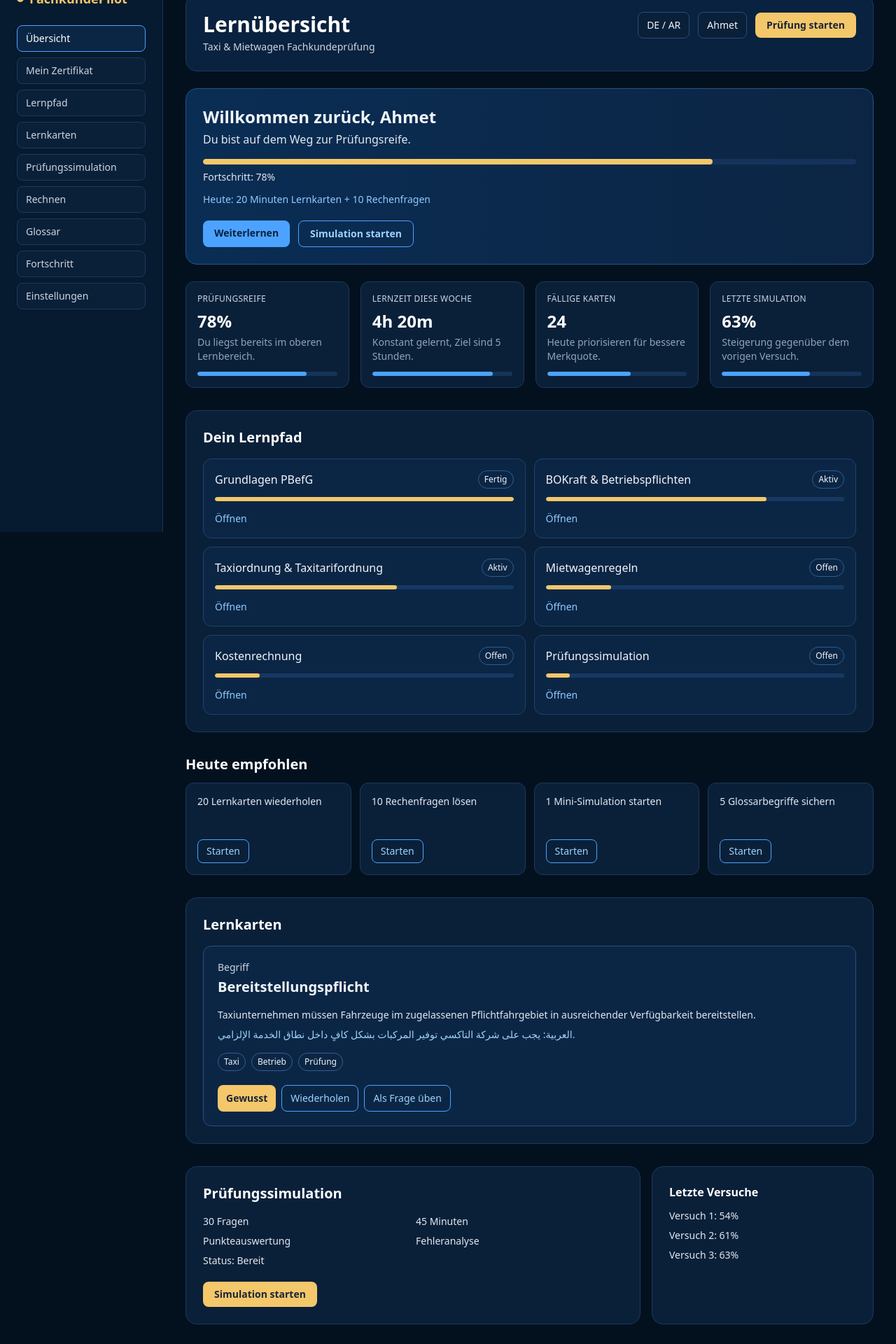
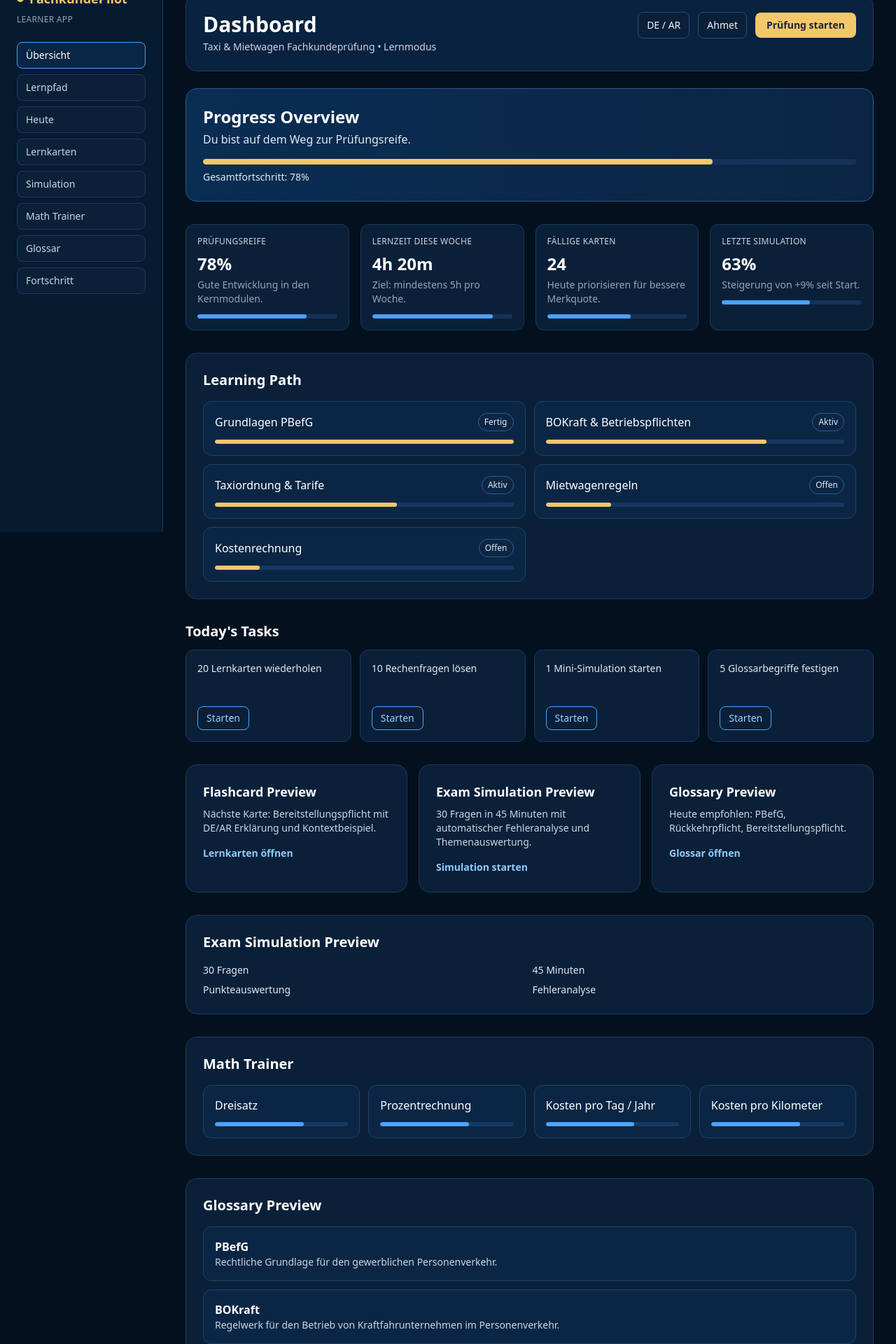
Before and after one commit to ammarsenaid/learn, a Next.js app: page /dashboard in a window 1280 px wide. Shown: the part 40-1960 px from the top of the page at 70% size. Built offline with nearby package versions, Linux system fonts and the light colour scheme.

Commit message:
Redesign learner dashboard page layout

```diff
--- a/app/dashboard/page.tsx
+++ b/app/dashboard/page.tsx
@@ -4,83 +4,85 @@ import Link from 'next/link';
 export const metadata: Metadata = {
   title: 'Dashboard — FachkundePilot',
   description:
-    'Deine persönliche Lernübersicht mit Lernpfad, Lernkarten, Prüfungssimulation und Fortschrittsanalyse.',
+    'Learner dashboard with progress overview, learning path, daily tasks, flashcard preview, and exam simulation.',
 };
 
 type SidebarItem = { label: string; href: string; active?: boolean };
+type KpiItem = { title: string; value: string; helper: string; progress: number };
 
-type KpiItem = {
+type SectionCard = {
   title: string;
-  value: string;
-  helper: string;
-  progress: number;
+  description: string;
+  cta: string;
+  href: string;
 };
 
 const sidebarItems: SidebarItem[] = [
   { label: 'Übersicht', href: '/dashboard', active: true },
-  { label: 'Mein Zertifikat', href: '/zertifikate/taxi-mietwagen' },
   { label: 'Lernpfad', href: '/dashboard#lernpfad' },
+  { label: 'Heute', href: '/dashboard#today' },
   { label: 'Lernkarten', href: '/dashboard#lernkarten' },
-  { label: 'Prüfungssimulation', href: '/dashboard#simulation' },
-  { label: 'Rechnen', href: '/dashboard#rechnen' },
+  { label: 'Simulation', href: '/dashboard#simulation' },
+  { label: 'Math Trainer', href: '/dashboard#rechnen' },
   { label: 'Glossar', href: '/dashboard#glossar' },
   { label: 'Fortschritt', href: '/dashboard#fortschritt' },
-  { label: 'Einstellungen', href: '/dashboard#einstellungen' },
 ];
 
 const kpiItems: KpiItem[] = [
-  {
-    title: 'Prüfungsreife',
-    value: '78%',
-    helper: 'Du liegst bereits im oberen Lernbereich.',
-    progress: 78,
-  },
-  {
-    title: 'Lernzeit diese Woche',
-    value: '4h 20m',
-    helper: 'Konstant gelernt, Ziel sind 5 Stunden.',
-    progress: 86,
-  },
-  {
-    title: 'Fällige Karten',
-    value: '24',
-    helper: 'Heute priorisieren für bessere Merkquote.',
-    progress: 60,
-  },
-  {
-    title: 'Letzte Simulation',
-    value: '63%',
-    helper: 'Steigerung gegenüber dem vorigen Versuch.',
-    progress: 63,
-  },
+  { title: 'Prüfungsreife', value: '78%', helper: 'Gute Entwicklung in den Kernmodulen.', progress: 78 },
+  { title: 'Lernzeit diese Woche', value: '4h 20m', helper: 'Ziel: mindestens 5h pro Woche.', progress: 86 },
+  { title: 'Fällige Karten', value: '24', helper: 'Heute priorisieren für bessere Merkquote.', progress: 60 },
+  { title: 'Letzte Simulation', value: '63%', helper: 'Steigerung von +9% seit Start.', progress: 63 },
 ];
 
 const learningPath = [
   { title: 'Grundlagen PBefG', status: 'Fertig', progress: 100 },
   { title: 'BOKraft & Betriebspflichten', status: 'Aktiv', progress: 74 },
-  { title: 'Taxiordnung & Taxitarifordnung', status: 'Aktiv', progress: 61 },
+  { title: 'Taxiordnung & Tarife', status: 'Aktiv', progress: 61 },
   { title: 'Mietwagenregeln', status: 'Offen', progress: 22 },
   { title: 'Kostenrechnung', status: 'Offen', progress: 15 },
-  { title: 'Prüfungssimulation', status: 'Offen', progress: 8 },
 ];
 
 const todayTasks = [
   '20 Lernkarten wiederholen',
   '10 Rechenfragen lösen',
   '1 Mini-Simulation starten',
-  '5 Glossarbegriffe sichern',
+  '5 Glossarbegriffe festigen',
+];
+
+const previews: SectionCard[] = [
+  {
+    title: 'Flashcard Preview',
+    description: 'Nächste Karte: Bereitstellungspflicht mit DE/AR Erklärung und Kontextbeispiel.',
+    cta: 'Lernkarten öffnen',
+    href: '/dashboard#lernkarten',
+  },
+  {
+    title: 'Exam Simulation Preview',
+    description: '30 Fragen in 45 Minuten mit automatischer Fehleranalyse und Themenauswertung.',
+    cta: 'Simulation starten',
+    href: '/dashboard#simulation',
+  },
+  {
+    title: 'Glossary Preview',
+    description: 'Heute empfohlen: PBefG, Rückkehrpflicht, Bereitstellungspflicht.',
+    cta: 'Glossar öffnen',
+    href: '/dashboard#glossar',
+  },
 ];
 
 export default function DashboardPage() {
   return (
     <div className="min-h-screen bg-[#03111f] text-slate-100">
-      <div className="mx-auto flex w-full max-w-[1400px] flex-col lg:flex-row">
-        <aside className="w-full border-b border-[#1d3556] bg-[#061a30] lg:sticky lg:top-0 lg:h-screen lg:w-72 lg:border-b-0 lg:border-r">
+      <div className="mx-auto flex w-full max-w-[1440px] flex-col lg:flex-row">
+        <aside className="w-full border-b border-[#1e3554] bg-[#061a30] lg:sticky lg:top-0 lg:h-screen lg:w-72 lg:border-b-0 lg:border-r">
           <div className="p-6">
             <Link href="/" className="inline-flex items-center gap-2 text-lg font-semibold text-[#f3c76a]">
-              <span className="inline-block h-2.5 w-2.5 rounded-full bg-[#f3c76a]" />
+              <span className="h-2.5 w-2.5 rounded-full bg-[#f3c76a]" />
               FachkundePilot
             </Link>
+            <p className="mt-2 text-xs uppercase tracking-wide text-slate-400">Learner App</p>
+
             <nav className="mt-6 grid grid-cols-2 gap-2 sm:grid-cols-3 lg:grid-cols-1">
               {sidebarItems.map((item) => (
                 <Link
@@ -103,31 +105,29 @@ export default function DashboardPage() {
           <header className="mb-6 rounded-2xl border border-[#1e385c] bg-[#09223f] p-5 sm:p-6">
             <div className="flex flex-wrap items-start justify-between gap-4">
               <div>
-                <h1 className="text-2xl font-bold text-white sm:text-3xl">Lernübersicht</h1>
-                <p className="mt-1 text-sm text-slate-300">Taxi & Mietwagen Fachkundeprüfung</p>
+                <h1 className="text-2xl font-bold text-white sm:text-3xl">Dashboard</h1>
+                <p className="mt-1 text-sm text-slate-300">Taxi & Mietwagen Fachkundeprüfung • Lernmodus</p>
               </div>
               <div className="flex flex-wrap items-center gap-3">
                 <div className="rounded-lg border border-[#2a4c77] bg-[#0a2039] px-3 py-2 text-sm">DE / AR</div>
                 <div className="rounded-lg border border-[#2a4c77] bg-[#0a2039] px-3 py-2 text-sm">Ahmet</div>
-                <Link href="/dashboard#simulation" className="rounded-lg bg-[#f3c76a] px-4 py-2 text-sm font-semibold text-[#1a2538]">
+                <Link
+                  href="/dashboard#simulation"
+                  className="rounded-lg bg-[#f3c76a] px-4 py-2 text-sm font-semibold text-[#1a2538]"
+                >
                   Prüfung starten
                 </Link>
               </div>
             </div>
           </header>
 
-          <section className="mb-6 rounded-2xl border border-[#265286] bg-gradient-to-r from-[#0a2d54] to-[#0c2544] p-6">
-            <h2 className="text-2xl font-bold">Willkommen zurück, Ahmet</h2>
+          <section className="mb-8 rounded-2xl border border-[#2a588d] bg-gradient-to-r from-[#0a2d54] to-[#0c2544] p-6">
+            <h2 className="text-2xl font-bold text-white">Progress Overview</h2>
             <p className="mt-1 text-slate-200">Du bist auf dem Weg zur Prüfungsreife.</p>
             <div className="mt-4 h-2 overflow-hidden rounded-full bg-[#15335a]">
               <div className="h-full rounded-full bg-[#f3c76a]" style={{ width: '78%' }} />
             </div>
-            <p className="mt-2 text-sm text-slate-200">Fortschritt: 78%</p>
-            <p className="mt-3 text-sm text-[#90cbff]">Heute: 20 Minuten Lernkarten + 10 Rechenfragen</p>
-            <div className="mt-5 flex flex-wrap gap-3">
-              <Link href="/dashboard#lernkarten" className="rounded-lg bg-[#4ca3ff] px-4 py-2 text-sm font-semibold text-[#08203c]">Weiterlernen</Link>
-              <Link href="/dashboard#simulation" className="rounded-lg border border-[#4ca3ff] px-4 py-2 text-sm font-semibold text-[#9dd2ff]">Simulation starten</Link>
-            </div>
+            <p className="mt-2 text-sm text-slate-200">Gesamtfortschritt: 78%</p>
           </section>
 
           <section className="mb-8 grid gap-4 sm:grid-cols-2 xl:grid-cols-4">
@@ -143,47 +143,115 @@ export default function DashboardPage() {
             ))}
           </section>
 
-          <section id="lernpfad" className="mb-8 rounded-2xl border border-[#1e385c] bg-[#0a2039] p-5 sm:p-6">
-            <h3 className="text-xl font-semibold text-white">Dein Lernpfad</h3>
+          <section id="lernpfad" className="mb-8 rounded-2xl border border-[#1e385c] bg-[#0a2039] p-6">
+            <h3 className="text-xl font-semibold text-white">Learning Path</h3>
             <div className="mt-4 grid gap-3 md:grid-cols-2">
               {learningPath.map((item) => (
                 <article key={item.title} className="rounded-xl border border-[#214267] bg-[#0b2645] p-4">
-                  <div className="flex items-center justify-between gap-3"><p className="font-medium">{item.title}</p><span className="rounded-full border border-[#2f5d90] px-2 py-1 text-xs">{item.status}</span></div>
-                  <div className="mt-3 h-1.5 overflow-hidden rounded-full bg-[#163861]"><div className="h-full rounded-full bg-[#f3c76a]" style={{ width: `${item.progress}%` }} /></div>
-                  <div className="mt-3"><Link href="/dashboard" className="text-sm font-medium text-[#90cbff]">Öffnen</Link></div>
+                  <div className="flex items-center justify-between gap-3">
+                    <p className="font-medium text-white">{item.title}</p>
+                    <span className="rounded-full border border-[#2f5d90] px-2 py-1 text-xs text-slate-200">{item.status}</span>
+                  </div>
+                  <div className="mt-3 h-1.5 overflow-hidden rounded-full bg-[#163861]">
+                    <div className="h-full rounded-full bg-[#f3c76a]" style={{ width: `${item.progress}%` }} />
+                  </div>
                 </article>
               ))}
             </div>
           </section>
 
-          <section className="mb-8">
-            <h3 className="mb-3 text-xl font-semibold text-white">Heute empfohlen</h3>
-            <div className="grid gap-3 sm:grid-cols-2 xl:grid-cols-4">{todayTasks.map((task) => <article key={task} className="rounded-xl border border-[#1e385c] bg-[#0a2039] p-4"><p className="min-h-12 text-sm text-slate-200">{task}</p><button className="mt-4 rounded-lg border border-[#4ca3ff] px-3 py-1.5 text-sm text-[#9dd2ff]">Starten</button></article>)}</div>
+          <section id="today" className="mb-8">
+            <h3 className="mb-3 text-xl font-semibold text-white">Today&apos;s Tasks</h3>
+            <div className="grid gap-3 sm:grid-cols-2 xl:grid-cols-4">
+              {todayTasks.map((task) => (
+                <article key={task} className="rounded-xl border border-[#1e385c] bg-[#0a2039] p-4">
+                  <p className="min-h-12 text-sm text-slate-200">{task}</p>
+                  <span className="mt-4 inline-flex rounded-lg border border-[#4ca3ff] px-3 py-1.5 text-sm text-[#9dd2ff]">
+                    Starten
+                  </span>
+                </article>
+              ))}
+            </div>
           </section>
 
-          <section id="lernkarten" className="mb-8 rounded-2xl border border-[#1e385c] bg-[#0a2039] p-5 sm:p-6">
-            <h3 className="text-xl font-semibold text-white">Lernkarten</h3>
-            <article className="mt-4 rounded-xl border border-[#2a4f7f] bg-[#0b2645] p-5">
-              <p className="text-sm text-slate-300">Begriff</p><p className="mt-1 text-xl font-semibold">Bereitstellungspflicht</p>
-              <p className="mt-4 text-sm text-slate-200">Taxiunternehmen müssen Fahrzeuge im zugelassenen Pflichtfahrgebiet in ausreichender Verfügbarkeit bereitstellen.</p>
-              <p className="mt-2 text-sm text-[#9dd2ff]">العربية: يجب على شركة التاكسي توفير المركبات بشكل كافٍ داخل نطاق الخدمة الإلزامي.</p>
-              <div className="mt-4 flex flex-wrap gap-2 text-xs"><span className="rounded-full border border-[#355d8e] px-2 py-1">Taxi</span><span className="rounded-full border border-[#355d8e] px-2 py-1">Betrieb</span><span className="rounded-full border border-[#355d8e] px-2 py-1">Prüfung</span></div>
-              <div className="mt-5 flex flex-wrap gap-2"><button className="rounded-lg bg-[#f3c76a] px-3 py-2 text-sm font-semibold text-[#1a2538]">Gewusst</button><button className="rounded-lg border border-[#4ca3ff] px-3 py-2 text-sm text-[#9dd2ff]">Wiederholen</button><button className="rounded-lg border border-[#4ca3ff] px-3 py-2 text-sm text-[#9dd2ff]">Als Frage üben</button></div>
+          <section className="mb-8 grid gap-4 xl:grid-cols-3">
+            {previews.map((card) => (
+              <article key={card.title} className="rounded-2xl border border-[#1e385c] bg-[#0a2039] p-6">
+                <h4 className="text-lg font-semibold text-white">{card.title}</h4>
+                <p className="mt-2 text-sm text-slate-300">{card.description}</p>
+                <Link href={card.href} className="mt-4 inline-flex text-sm font-semibold text-[#90cbff]">
+                  {card.cta}
+                </Link>
+              </article>
+            ))}
+          </section>
+
+          <section id="simulation" className="mb-8 rounded-2xl border border-[#1e385c] bg-[#0a2039] p-6">
+            <h3 className="text-xl font-semibold text-white">Exam Simulation Preview</h3>
+            <ul className="mt-4 grid gap-2 text-sm text-slate-200 sm:grid-cols-2">
+              <li>30 Fragen</li>
+              <li>45 Minuten</li>
+              <li>Punkteauswertung</li>
+              <li>Fehleranalyse</li>
+            </ul>
+          </section>
+
+          <section id="rechnen" className="mb-8 rounded-2xl border border-[#1e385c] bg-[#0a2039] p-6">
+            <h3 className="text-xl font-semibold text-white">Math Trainer</h3>
+            <div className="mt-4 grid gap-3 sm:grid-cols-2 xl:grid-cols-4">
+              {['Dreisatz', 'Prozentrechnung', 'Kosten pro Tag / Jahr', 'Kosten pro Kilometer'].map((topic) => (
+                <article key={topic} className="rounded-xl border border-[#214267] bg-[#0b2645] p-4">
+                  <p className="font-medium text-white">{topic}</p>
+                  <div className="mt-3 h-1.5 overflow-hidden rounded-full bg-[#163861]">
+                    <div className="h-full w-2/3 rounded-full bg-[#4ca3ff]" />
+                  </div>
+                </article>
+              ))}
+            </div>
+          </section>
+
+          <section id="glossar" className="mb-8 rounded-2xl border border-[#1e385c] bg-[#0a2039] p-6">
+            <h3 className="text-xl font-semibold text-white">Glossary Preview</h3>
+            <ul className="mt-4 space-y-3">
+              {[
+                ['PBefG', 'Rechtliche Grundlage für den gewerblichen Personenverkehr.'],
+                ['BOKraft', 'Regelwerk für den Betrieb von Kraftfahrunternehmen im Personenverkehr.'],
+                ['Rückkehrpflicht', 'Mietwagen müssen nach Auftrag grundsätzlich zum Betriebssitz zurückkehren.'],
+              ].map(([term, desc]) => (
+                <li key={term} className="rounded-xl border border-[#214267] bg-[#0b2645] p-4">
+                  <p className="font-semibold text-white">{term}</p>
+                  <p className="text-sm text-slate-300">{desc}</p>
+                </li>
+              ))}
+            </ul>
+          </section>
+
+          <section id="fortschritt" className="mb-8 grid gap-4 md:grid-cols-2">
+            <article className="rounded-xl border border-[#1e385c] bg-[#0a2039] p-5">
+              <h4 className="font-semibold text-white">Progress & Weaknesses</h4>
+              <p className="mt-3 text-sm text-slate-200">Stärken: PBefG, Taxiordnung, Kundenverhalten.</p>
+              <p className="mt-2 text-sm text-slate-200">Schwächen: Kostenrechnung, Mietwagenregeln, Versicherungen.</p>
+            </article>
+            <article className="rounded-xl border border-[#1e385c] bg-[#0a2039] p-5">
+              <h4 className="font-semibold text-white">Empfehlung heute</h4>
+              <p className="mt-3 text-sm text-slate-200">Fokus: Kostenrechnung + Rückkehrpflicht mit 20-min Lernblock.</p>
             </article>
           </section>
 
-          <section id="simulation" className="mb-8 grid gap-4 xl:grid-cols-3">
-            <article className="xl:col-span-2 rounded-2xl border border-[#1e385c] bg-[#0a2039] p-6"><h3 className="text-xl font-semibold text-white">Prüfungssimulation</h3><ul className="mt-4 grid gap-2 text-sm text-slate-200 sm:grid-cols-2"><li>30 Fragen</li><li>45 Minuten</li><li>Punkteauswertung</li><li>Fehleranalyse</li><li>Status: Bereit</li></ul><Link href="/dashboard#simulation" className="mt-5 inline-flex rounded-lg bg-[#f3c76a] px-4 py-2 text-sm font-semibold text-[#1a2538]">Simulation starten</Link></article>
-            <article className="rounded-2xl border border-[#1e385c] bg-[#0a2039] p-6"><h4 className="font-semibold text-white">Letzte Versuche</h4><ul className="mt-3 space-y-2 text-sm text-slate-200"><li>Versuch 1: 54%</li><li>Versuch 2: 61%</li><li>Versuch 3: 63%</li></ul></article>
+          <section className="rounded-2xl border border-[#2a588d] bg-gradient-to-r from-[#0b2645] to-[#102e52] p-6">
+            <h3 className="text-2xl font-semibold text-white">CTA • Bereit für den nächsten Schritt?</h3>
+            <div className="mt-4 flex flex-wrap gap-3">
+              <Link href="/dashboard#today" className="rounded-lg bg-[#4ca3ff] px-4 py-2 text-sm font-semibold text-[#08203c]">
+                Tagesaufgaben starten
+              </Link>
+              <Link
+                href="/dashboard#simulation"
+                className="rounded-lg border border-[#4ca3ff] px-4 py-2 text-sm font-semibold text-[#9dd2ff]"
+              >
+                Prüfung simulieren
+              </Link>
+            </div>
           </section>
-
-          <section id="rechnen" className="mb-8 rounded-2xl border border-[#1e385c] bg-[#0a2039] p-5 sm:p-6"><h3 className="text-xl font-semibold text-white">Rechnen gezielt üben</h3><div className="mt-4 grid gap-3 sm:grid-cols-2 xl:grid-cols-4">{['Dreisatz','Prozentrechnung','Kosten pro Tag / Jahr','Kosten pro Kilometer'].map((m, i) => <article key={m} className="rounded-xl border border-[#214267] bg-[#0b2645] p-4"><div className="flex items-center justify-between"><p className="font-medium">{m}</p><span className="rounded-full border border-[#2f5d90] px-2 py-1 text-xs">{i < 2 ? 'Mittel' : 'Anspruchsvoll'}</span></div><div className="mt-3 h-1.5 overflow-hidden rounded-full bg-[#163861]"><div className="h-full rounded-full bg-[#4ca3ff]" style={{ width: `${55 + i * 9}%` }} /></div><button className="mt-4 rounded-lg border border-[#4ca3ff] px-3 py-1.5 text-sm text-[#9dd2ff]">Üben</button></article>)}</div></section>
-
-          <section id="glossar" className="mb-8 rounded-2xl border border-[#1e385c] bg-[#0a2039] p-5 sm:p-6"><h3 className="text-xl font-semibold text-white">Wichtige Begriffe</h3><ul className="mt-4 space-y-3">{[['PBefG','Rechtliche Grundlage für den gewerblichen Personenverkehr.'],['BOKraft','Regelwerk für den Betrieb von Kraftfahrunternehmen im Personenverkehr.'],['Betriebssitz','Offizieller Unternehmensstandort mit organisatorischer Verantwortung.'],['Rückkehrpflicht','Mietwagen müssen nach Auftrag grundsätzlich zum Betriebssitz zurückkehren.'],['Bereitstellungspflicht','Taxen müssen im Pflichtfahrgebiet angemessen verfügbar sein.'],['Taxitarifordnung','Verbindliche Preis- und Tarifvorgaben für Taxifahrten.']].map(([term, desc]) => <li key={term} className="rounded-xl border border-[#214267] bg-[#0b2645] p-4"><div className="flex flex-wrap items-start justify-between gap-2"><div><p className="font-semibold">{term}</p><p className="text-sm text-slate-300">{desc}</p><p className="mt-1 text-xs text-[#9dd2ff]">Sprachhinweis: DE/AR verfügbar</p></div><Link href="/dashboard#glossar" className="text-sm font-medium text-[#90cbff]">Öffnen</Link></div></li>)}</ul></section>
-
-          <section id="fortschritt" className="mb-8 grid gap-4 md:grid-cols-3"><article className="rounded-xl border border-[#1e385c] bg-[#0a2039] p-5"><h4 className="font-semibold text-white">Stärken</h4><ul className="mt-3 space-y-1 text-sm text-slate-200"><li>PBefG</li><li>Taxiordnung</li><li>Kundenverhalten</li></ul></article><article className="rounded-xl border border-[#1e385c] bg-[#0a2039] p-5"><h4 className="font-semibold text-white">Schwächen</h4><ul className="mt-3 space-y-1 text-sm text-slate-200"><li>Kostenrechnung</li><li>Mietwagenregeln</li><li>Versicherungen</li></ul></article><article className="rounded-xl border border-[#1e385c] bg-[#0a2039] p-5"><h4 className="font-semibold text-white">Empfehlung</h4><p className="mt-3 text-sm text-slate-200">Fokus heute: Kostenrechnung + Rückkehrpflicht</p></article></section>
-
-          <section className="rounded-2xl border border-[#265286] bg-gradient-to-r from-[#0b2645] to-[#102e52] p-6"><h3 className="text-2xl font-semibold text-white">Bereit für die nächste Übung?</h3><div className="mt-4 flex flex-wrap gap-3"><Link href="/dashboard#lernkarten" className="rounded-lg bg-[#4ca3ff] px-4 py-2 text-sm font-semibold text-[#08203c]">Weiterlernen</Link><Link href="/dashboard#simulation" className="rounded-lg border border-[#4ca3ff] px-4 py-2 text-sm font-semibold text-[#9dd2ff]">Prüfung simulieren</Link><Link href="/zertifikate/taxi-mietwagen" className="rounded-lg border border-[#f3c76a] px-4 py-2 text-sm font-semibold text-[#f3c76a]">Zurück zu Taxi & Mietwagen</Link></div></section>
         </main>
       </div>
     </div>
```
